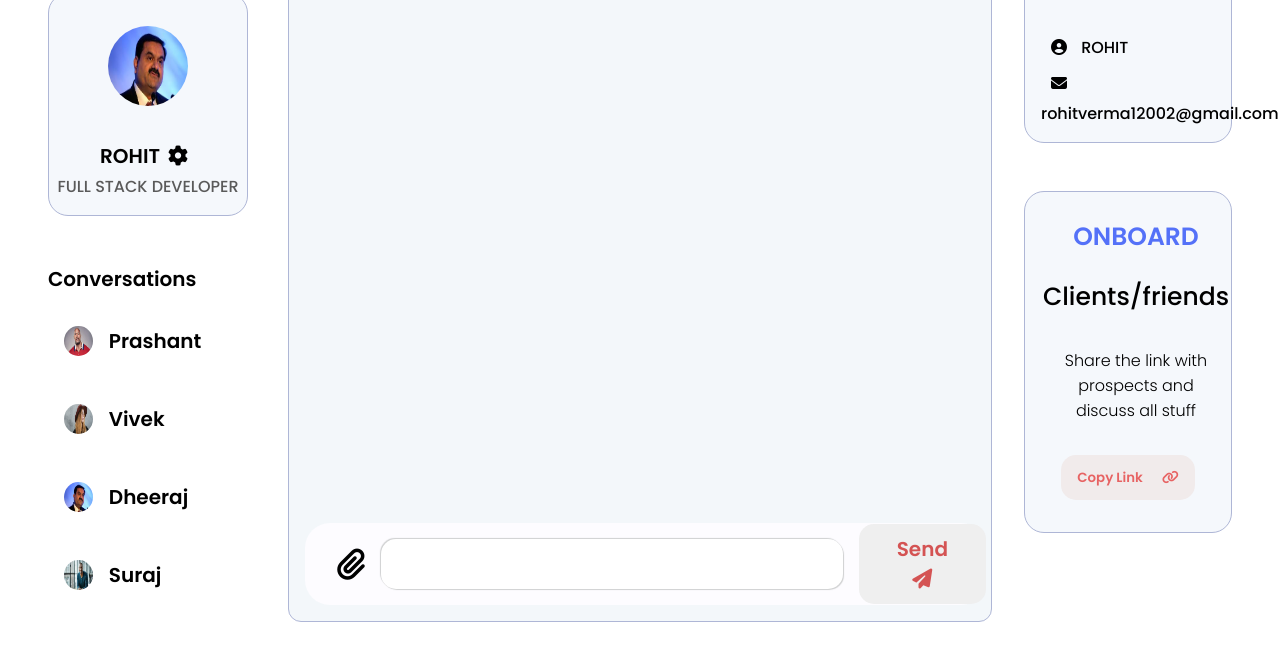
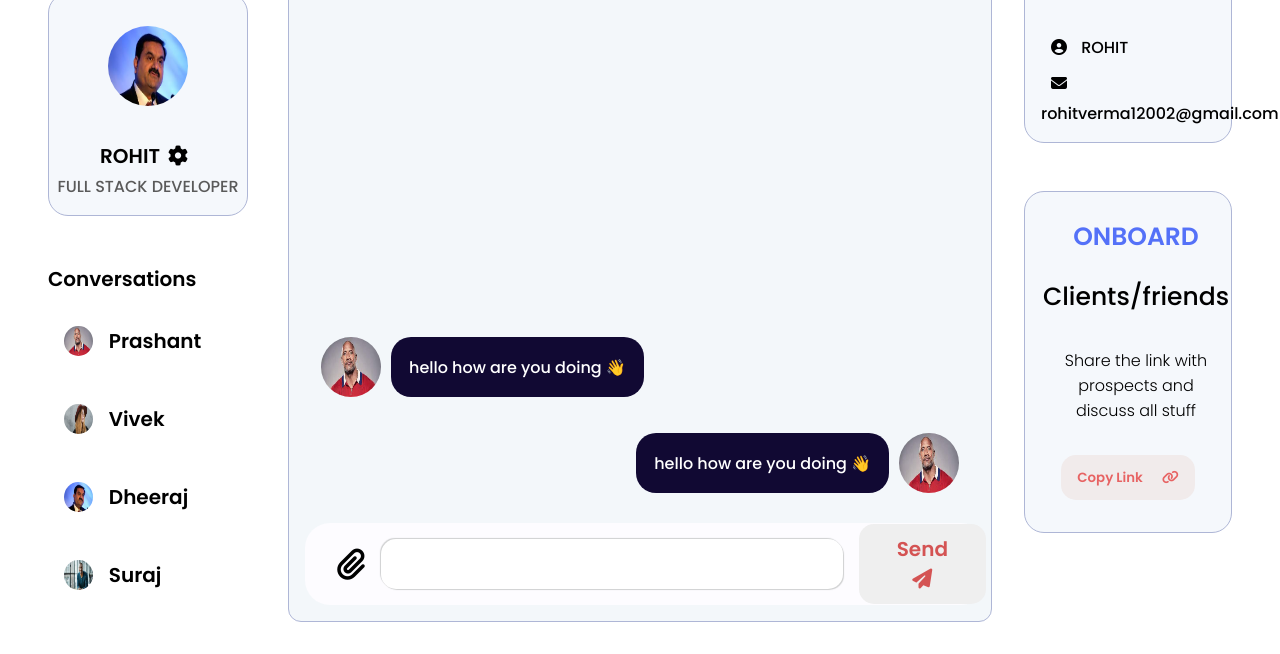
Before and after one commit to rohitverma1222/css, a plain HTML site: page index.html in a window 1280 px wide. Shown: the part 148-802 px from the top of the page. Drawn offline with Linux system fonts and the light colour scheme.

Commit message:
chat Added

```diff
--- a/index.html
+++ b/index.html
@@ -47,6 +47,16 @@
             </div>
         </div>
         <div class="chat-section">
+            <div class="chat-message">
+                <div class="pure-text">
+                    <p>hello how are you doing 👋</p> <img src="./images/download.jpeg" alt="">
+                </div>
+            </div>
+            <div class="chat-message2">
+                <div class="pure-text">
+                    <img src="./images/download.jpeg" alt=""><p>hello how are you doing 👋</p>
+                </div>
+            </div>
             <div class="message">
                 <i class="fa fa-paperclip fa-2x" aria-hidden="true" style="margin-left: 2rem; margin-right:1rem;"></i>
                 <input type="text">
--- a/style.css
+++ b/style.css
@@ -144,6 +144,39 @@ body {
     align-items: center;
     border-radius: 25px;
 }
+.chat-message2{
+    position: absolute;
+    left: 2rem;
+    bottom: 14rem;
+}
+.chat-message2 .pure-text img{
+    margin-right: 10px;
+}
+.chat-message{
+    position: absolute;
+    right: 2rem;
+    bottom: 8rem;
+    float: right;
+}
+.pure-text{
+    display: flex;
+}
+.pure-text p{
+    display: flex;
+    justify-content: center;
+    align-items: center;
+    margin-right: 10px;
+    background-color: #110933;
+    border-radius: 20px;
+    padding: 0 18px;
+    font-weight: 500;
+    color:white ;
+}
+.pure-text img{
+    width: 60px;
+    height: 60px;
+    border-radius: 50%;
+}
 .message input{
     /* background-color: #f0f0f0; */
     box-shadow: -1px -1px 1px #cfd0d1 ,1px 1px 1px #cfd0d1;
```
